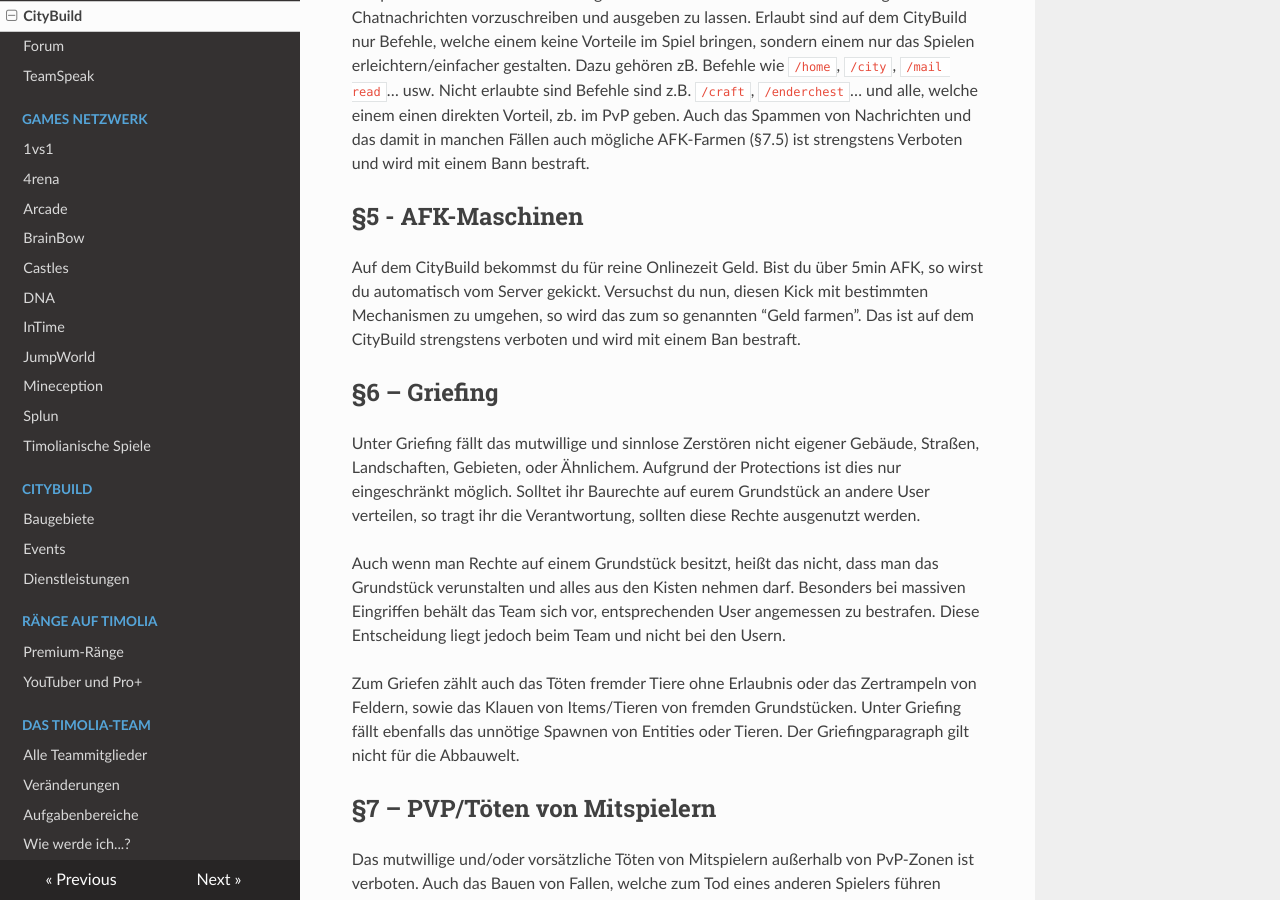
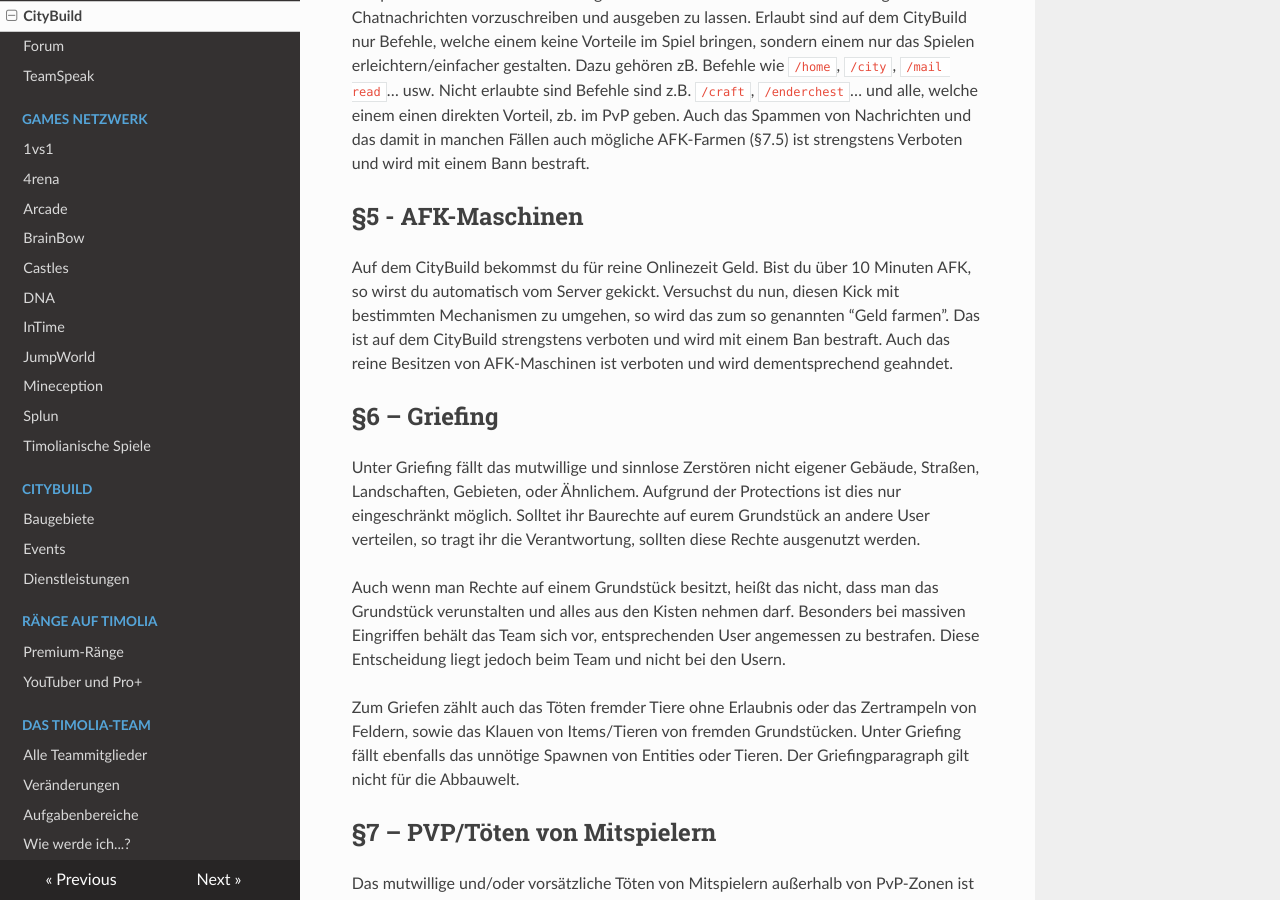
Before and after one commit to TimoliaDE/HowTo, an MkDocs documentation site: the page built from docs/rules/city.md, in a window 1280 px wide and 900 px high, scrolled down 1205 px. Built offline with MkDocs 1.6.1, drawn with Linux system fonts in a browser that asks for light colours; nearby versions of some CDN libraries; old or Windows-style settings are respelled for this version of MkDocs.

Commit message:
Update city.md

```diff
--- a/docs/rules/city.md
+++ b/docs/rules/city.md
@@ -31,9 +31,10 @@ Nicht erlaubte sind Befehle sind z.B. `/craft`, `/enderchest`… und alle, welch
 (§7.5) ist strengstens Verboten und wird mit einem Bann bestraft.
 
 ## §5 - AFK-Maschinen
-Auf dem CityBuild bekommst du für reine Onlinezeit Geld. Bist du über 5min AFK, so wirst du automatisch vom Server gekickt.
+Auf dem CityBuild bekommst du für reine Onlinezeit Geld. Bist du über 10 Minuten AFK, so wirst du automatisch vom Server gekickt.
 Versuchst du nun, diesen Kick mit bestimmten Mechanismen zu umgehen, so wird das zum so genannten “Geld farmen”.
 Das ist auf dem CityBuild strengstens verboten und wird mit einem Ban bestraft.
+Auch das reine Besitzen von AFK-Maschinen ist verboten und wird dementsprechend geahndet.
 
 ## §6 – Griefing
 Unter Griefing fällt das mutwillige und sinnlose Zerstören nicht eigener Gebäude, Straßen, Landschaften, Gebieten, oder Ähnlichem. Aufgrund der Protections ist dies nur eingeschränkt möglich.
```
